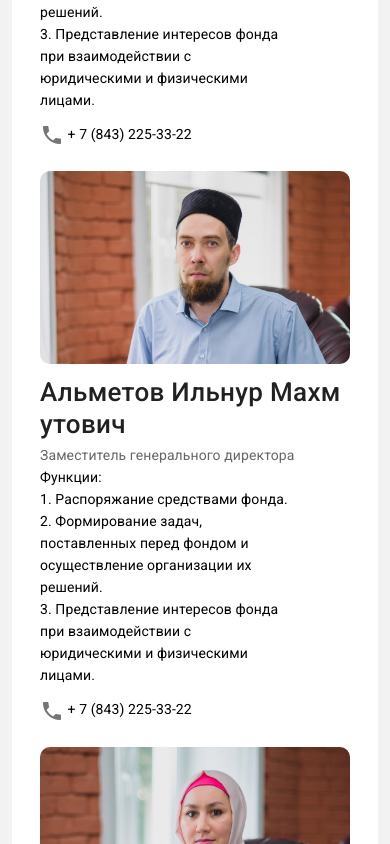
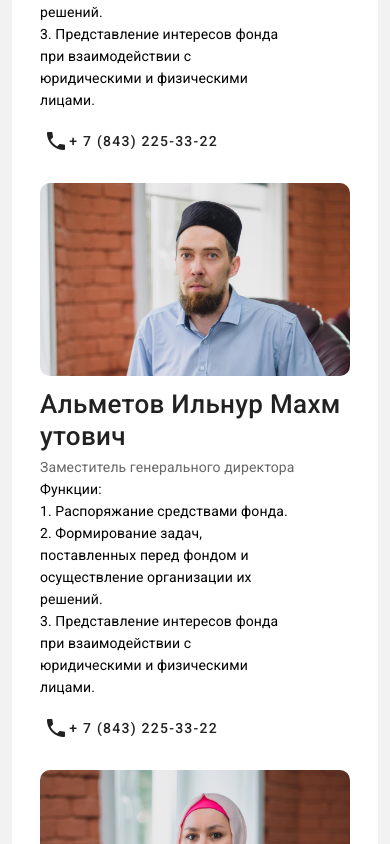
Before and after one commit to Zakyat/zakyat-frontend, a Nuxt app: page /about in a window 390 px wide. Shown: the part 1600-2444 px from the top of the page. Built offline with nearby package versions, Linux system fonts and the light colour scheme.

Commit message:
Make the phone number a link

```diff
--- a/components/about/Employee.vue
+++ b/components/about/Employee.vue
@@ -19,9 +19,9 @@
       <span>2. Формирование задач, поставленных перед фондом и осуществление организации их решений.</span> <br>
       <span>3. Представление интересов фонда при взаимодействии с юридическими и физическими лицами.</span>
     </v-card-text>
-    <v-card-text class="pa-0 mt-3 black--text">
+    <v-btn text :href="'tel:' + phone" class="px-1 mt-3">
       <v-icon>mdi-phone</v-icon> {{ phone }}
-    </v-card-text>
+    </v-btn>
   </v-card>
 </template>
 
```
